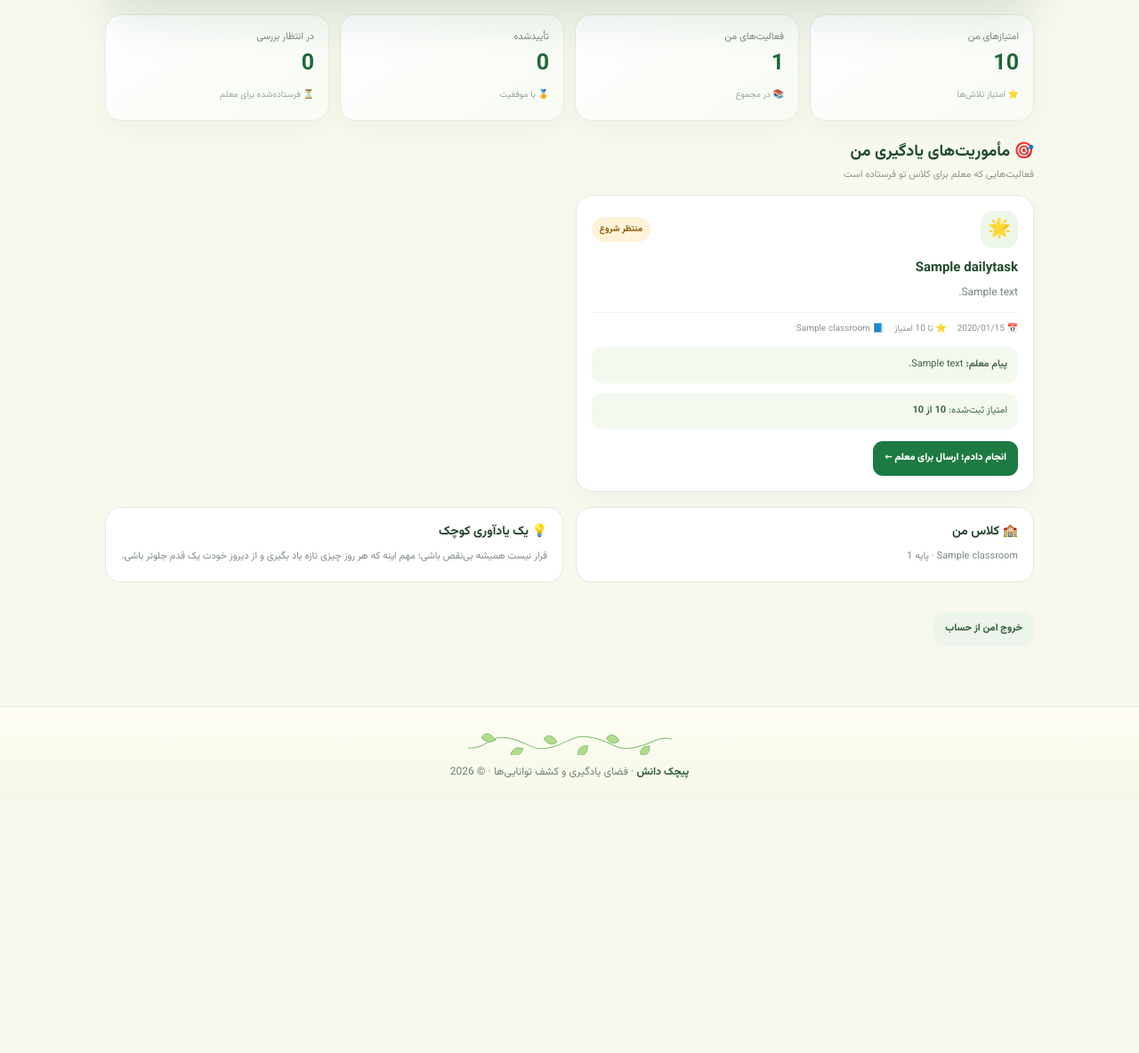
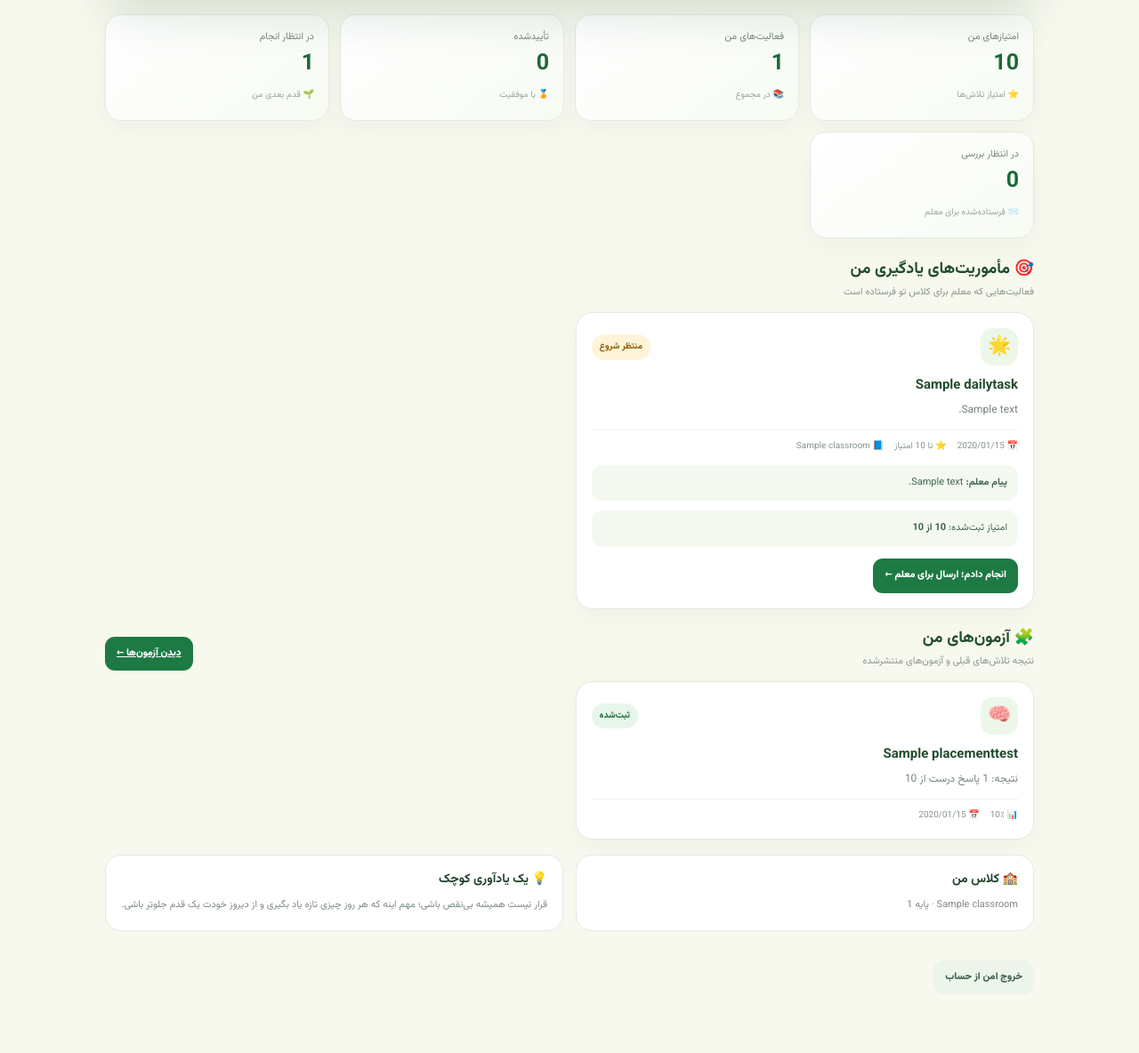
Before and after one commit to evamode29/pichak-danesh, a Django app: page /student/ in a window 1280 px wide. Shown: the part 373-1557 px from the top of the page at 89% size. Before the commit the page ends 1248 px from the top, so only its background shows below. Run offline with Django 5.2, Linux system fonts and the light colour scheme; a user stored in the database is signed in; tables that the repository leaves empty hold one stand-in row (values such as "Sample post"); parts of the project's set-up code (start-up, migrations or seed data) failed here and were passed over.

Commit message:
Connect student and teacher learning tools

```diff
--- a/templates/simple/student.html
+++ b/templates/simple/student.html
@@ -42,7 +42,7 @@
   <div class="studio-stat"><small>امتیازهای من</small><strong>{{ student.points }}</strong><span>⭐ امتیاز تلاش‌ها</span></div>
   <div class="studio-stat"><small>فعالیت‌های من</small><strong>{{ total_tasks }}</strong><span>📚 در مجموع</span></div>
   <div class="studio-stat"><small>تأییدشده</small><strong>{{ completed_tasks }}</strong><span>🏅 با موفقیت</span></div>
-  <div class="studio-stat"><small>در انتظار بررسی</small><strong>{{ waiting_tasks }}</strong><span>⏳ فرستاده‌شده برای معلم</span></div>
+  <div class="studio-stat"><small>در انتظار انجام</small><strong>{{ pending_tasks }}</strong><span>🌱 قدم بعدی من</span></div><div class="studio-stat"><small>در انتظار بررسی</small><strong>{{ waiting_tasks }}</strong><span>📨 فرستاده‌شده برای معلم</span></div>
 </div>
 <section class="studio-section">
   <div class="studio-section-head"><div><h2>🎯 مأموریت‌های یادگیری من</h2><p>فعالیت‌هایی که معلم برای کلاس تو فرستاده است</p></div></div>
@@ -70,6 +70,7 @@
   <div class="studio-empty"><b>هنوز مأموریتی برایت ثبت نشده 🌿</b><p>به‌زودی معلمت فعالیت‌های تازه‌ای به اینجا اضافه می‌کند.</p></div>
   {% endif %}
 </section>
+<section class="studio-section"><div class="studio-section-head"><div><h2>🧩 آزمون‌های من</h2><p>نتیجه تلاش‌های قبلی و آزمون‌های منتشرشده</p></div><a class="studio-action" href="{% url 'student-test-list' %}">دیدن آزمون‌ها ←</a></div>{% if attempts %}<div class="studio-grid">{% for attempt in attempts %}<article class="studio-task"><div class="studio-task-top"><div class="studio-task-icon">🧠</div><span class="studio-status status-done">ثبت‌شده</span></div><h3>{{ attempt.test.title }}</h3><p>نتیجه: {{ attempt.correct_answers }} پاسخ درست از {{ attempt.total_questions }}</p><div class="studio-task-meta"><span>📊 {{ attempt.score }}٪</span><span>📅 {{ attempt.completed_at|date:"Y/m/d" }}</span></div></article>{% endfor %}</div>{% else %}<div class="studio-empty"><b>هنوز آزمونی انجام نداده‌ای</b><p>وقتی معلم آزمونی منتشر کند، از بخش آزمون‌ها می‌توانی شروع کنی.</p></div>{% endif %}</section>
 <div class="studio-lower">
   <section class="studio-info"><h3>🏫 کلاس من</h3><p>{{ student.classroom.name|default:"هنوز کلاسی به حساب تو متصل نشده است." }}{% if student.classroom %} · پایه {{ student.grade }}{% endif %}</p></section>
   <section class="studio-info"><h3>💡 یک یادآوری کوچک</h3><p>قرار نیست همیشه بی‌نقص باشی؛ مهم اینه که هر روز چیزی تازه یاد بگیری و از دیروز خودت یک قدم جلوتر باشی.</p></section>
```
